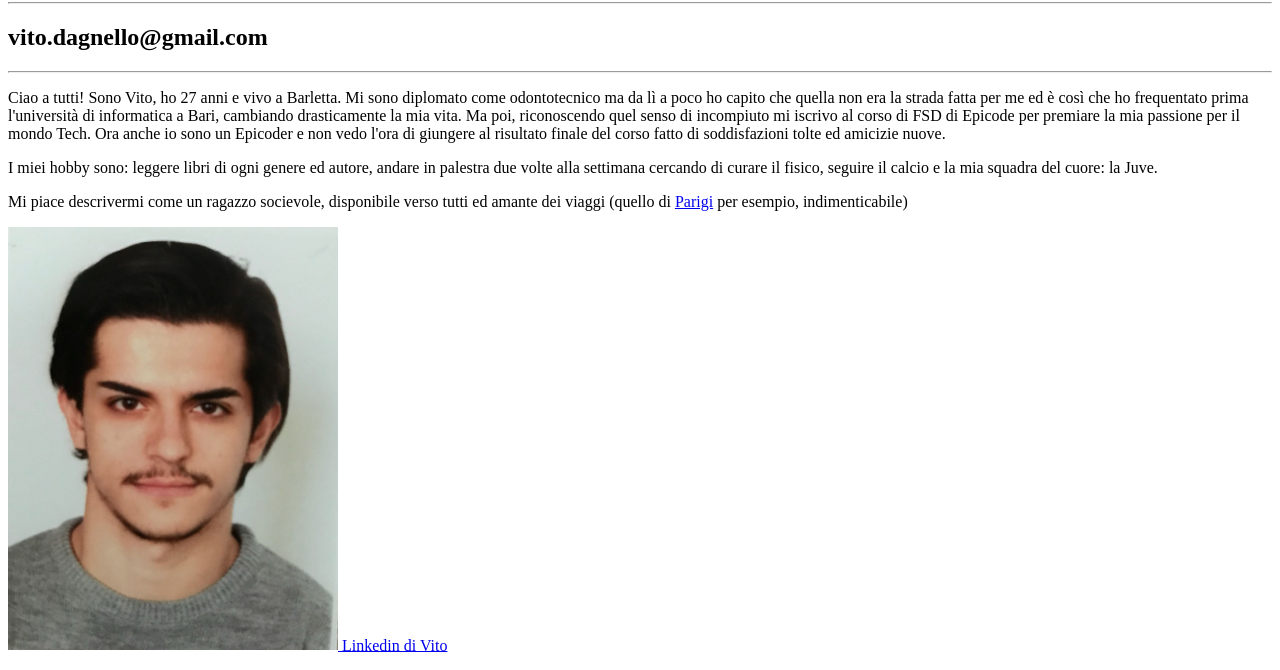
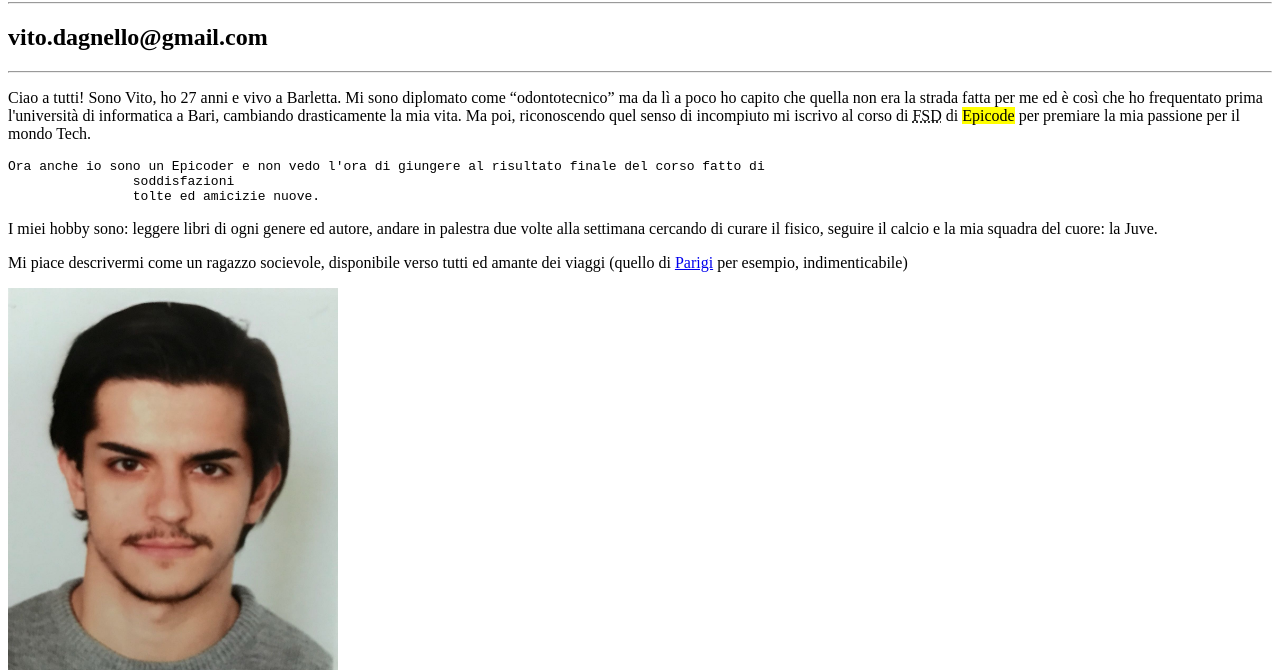
Before and after one commit to vitod-ag/UNIT-1, a plain HTML site: page HTML_&_CSS_1/S1.L1__Front_End_developer/Pratica_S1.L1/my-presentation/index.html in a window 1280 px wide. Shown: the part 104-774 px from the top of the page. Drawn offline with Linux system fonts and the light colour scheme.

Commit message:
commit 23/01 09:39

```diff
--- a/HTML_&_CSS_1/S1.L1__Front_End_developer/Pratica_S1.L1/my-presentation/index.html
+++ b/HTML_&_CSS_1/S1.L1__Front_End_developer/Pratica_S1.L1/my-presentation/index.html
@@ -16,13 +16,15 @@
     <hr>
     <main>
         <p>Ciao a tutti! Sono Vito, ho 27 anni e vivo a Barletta.
-            Mi sono diplomato come odontotecnico ma da lì a poco ho capito che quella non era la strada fatta per me
+            Mi sono diplomato come <q>odontotecnico</q> ma da lì a poco ho capito che quella non era la strada fatta per me
             ed è così che ho frequentato prima l'università di informatica a Bari, cambiando drasticamente la mia vita.
-            Ma poi, riconoscendo quel senso di incompiuto mi iscrivo al corso di FSD di Epicode per premiare la mia
+            Ma poi, riconoscendo quel senso di incompiuto mi iscrivo al corso di
+            <abbr title="Full Stack Developer">FSD</abbr>
+            di <mark>Epicode</mark> per premiare la mia
             passione per il mondo Tech.
-            Ora anche io sono un Epicoder e non vedo l'ora di giungere al risultato finale del corso fatto di
-            soddisfazioni
-            tolte ed amicizie nuove.
+            <pre>Ora anche io sono un Epicoder e non vedo l'ora di giungere al risultato finale del corso fatto di
+                soddisfazioni
+                tolte ed amicizie nuove.</pre>
         </p>
         <p>I miei hobby sono: leggere libri di ogni genere ed autore,
             andare in palestra due volte alla settimana cercando di curare il fisico,
```
